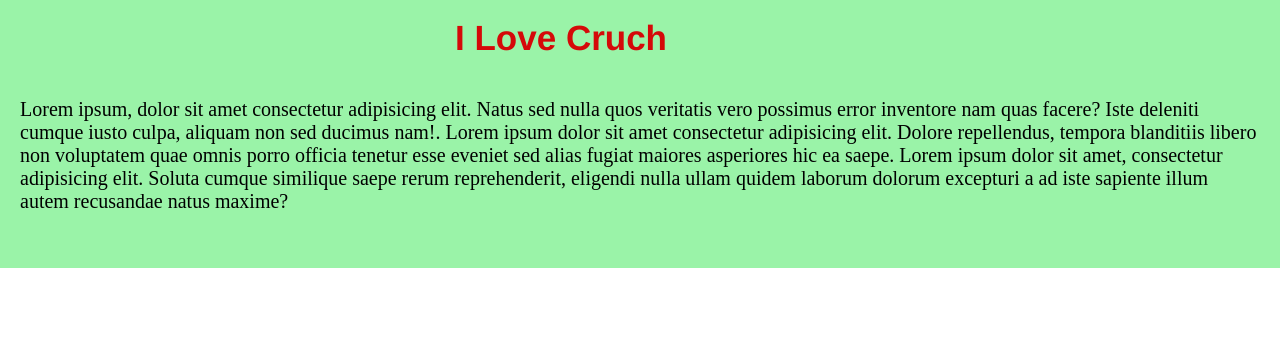
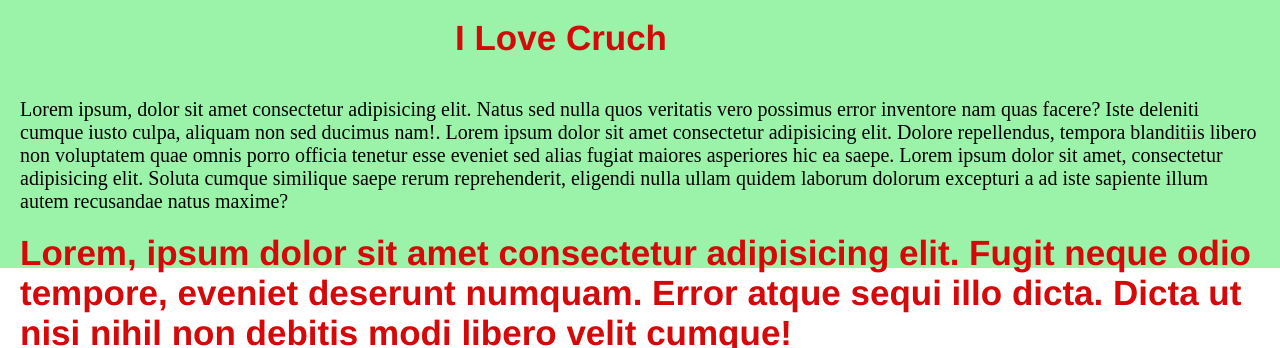
Before and after one commit to sreyphearngor-tech/wedding_git, a plain HTML site: page index.html in a window 1280 px wide. Shown: the part 3892-4240 px from the top of the page. Drawn offline with Linux system fonts and the light colour scheme.

Commit message:
Update code

```diff
--- a/index.html
+++ b/index.html
@@ -148,6 +148,7 @@
         Lorem ipsum dolor sit amet consectetur adipisicing elit. Dolore repellendus, tempora blanditiis libero non voluptatem quae omnis porro officia tenetur esse eveniet sed alias fugiat maiores asperiores hic ea saepe.
         Lorem ipsum dolor sit amet, consectetur adipisicing elit. Soluta cumque similique saepe rerum reprehenderit, eligendi nulla ullam quidem laborum dolorum excepturi a ad iste sapiente illum autem recusandae natus maxime?
     </p>
+    <h1>Lorem, ipsum dolor sit amet consectetur adipisicing elit. Fugit neque odio tempore, eveniet deserunt numquam. Error atque sequi illo dicta. Dicta ut nisi nihil non debitis modi libero velit cumque!</h1>
 </section>
 </div>
 </div>
```
